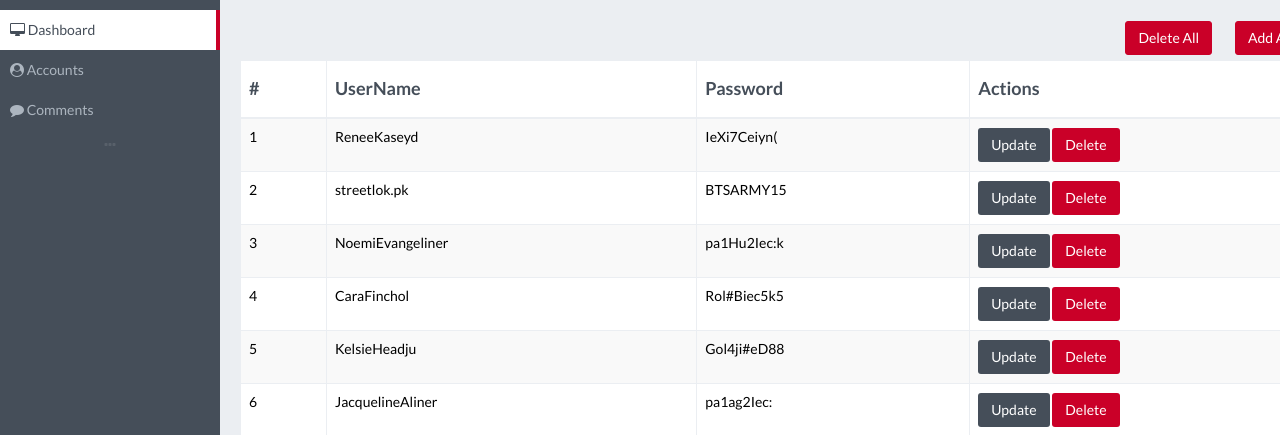
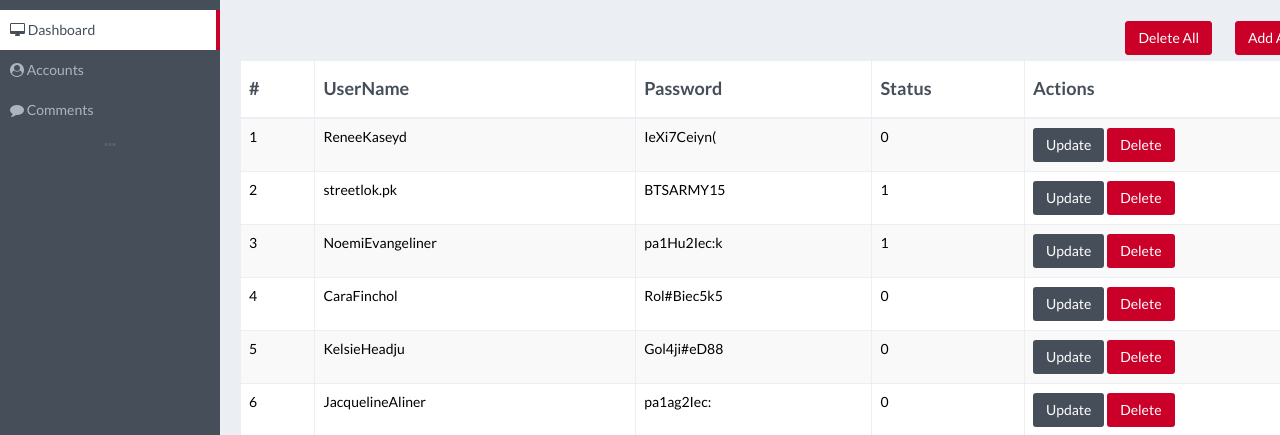
Before and after one commit to Hassankhan86/InstaBot-Selenium, a Django app: page /accounts/accountview in a window 1280 px wide. Shown: the part 50-485 px from the top of the page. Run offline with Django 3.2, Linux system fonts and the light colour scheme; a user stored in the database is signed in; data comes from the database, SQL or seed files in the repository; both versions use the stored data as it was after the commit; some libraries are stand-ins or nearby versions.

Commit message:
First Commit

```diff
--- a/accounts/models.py
+++ b/accounts/models.py
@@ -11,7 +11,7 @@ class Account(models.Model):
 
     def __str__(self):
         # return f'{self.userid}            {self.password} {self.status}'
-        return  self.userid +  "---" + self.password
+        return  self.userid +  "---" + self.password + "-----" + str(self.status)
 
 
 class Profile(models.Model):
--- a/accounts/templates/accounts/accountsview.html
+++ b/accounts/templates/accounts/accountsview.html
@@ -22,6 +22,7 @@
             <th>#</th>
             <th>UserName</th>
             <th>Password</th>
+            <th>Status</th>
             <th>Actions</th>
             </thead>
             <tbody>
@@ -30,6 +31,7 @@
                 <td>{{ forloop.counter }}</td>
                 <td>{{ acc.userid }}</td>
                 <td>{{ acc.password }}</td>
+                <td>{{ acc.status }}</td>
                 <td> <a href="{% url 'accounts:updateaccount' acc.id %}" style="background-color: #454E59; color: white" class="btn ">Update</a> <a href="{% url 'accounts:deleteaccount' acc.id %}" style="background-color: #CA0028; color: white" class="btn ">Delete</a>  </td>
             </tr>
             {% endfor %}
--- a/accounts/views.py
+++ b/accounts/views.py
@@ -388,14 +388,14 @@ def instabotcode(request):
                         print('------------------------')
                         # print(follow_report)
                         # follow_report += 2
-                        print(follow_report)
+                        # print(follow_report)
                         follow_report = follow_func(wait, driver, follow_report)
 
                         print('------------------------')
                         print('fff')
                         # follow_report += 1
 
-                        print(follow_report)
+                        # print(follow_report)
                         # story_report += 1
                     except:
                         # driver.quit()
@@ -455,7 +455,7 @@ def instabotcode(request):
                 Logout = wait.until(EC.element_to_be_clickable((By.XPATH,
                                                                 '/html/body/div[1]/section/nav/div[2]/div/div/div[3]/div/div[5]/div[2]/div[2]/div[2]/div[2]/div/div/div/div/div/div'))).click()
 
-                # sleep(5)
+                sleep(2)
                 driver.quit()
                 # sleep(4)
                 print('Logout Successfully ')
@@ -599,7 +599,7 @@ def comment_func(wait, driver, comment_report):
         print("Comment SuccessFully")
     else:
         comm_rep -= 1
-        print("Comment Restricted")
+        print("Comment After and Before")
 
     return comm_rep
     # print('Comment Successfully')
```
Also changed, not shown: db.sqlite3.
